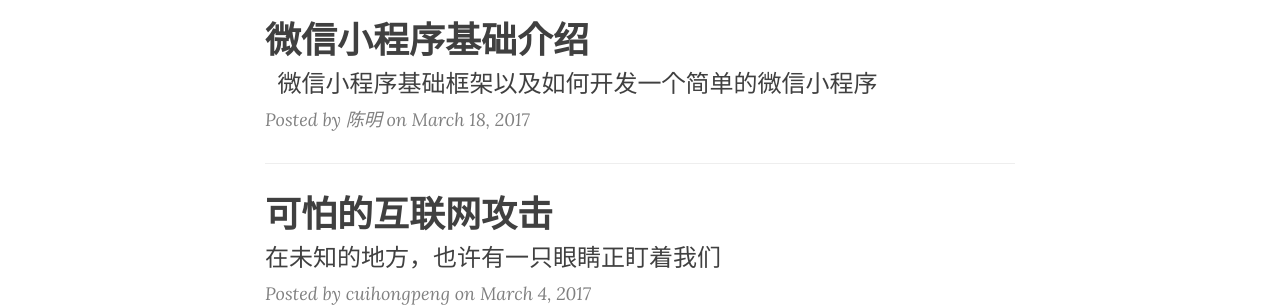
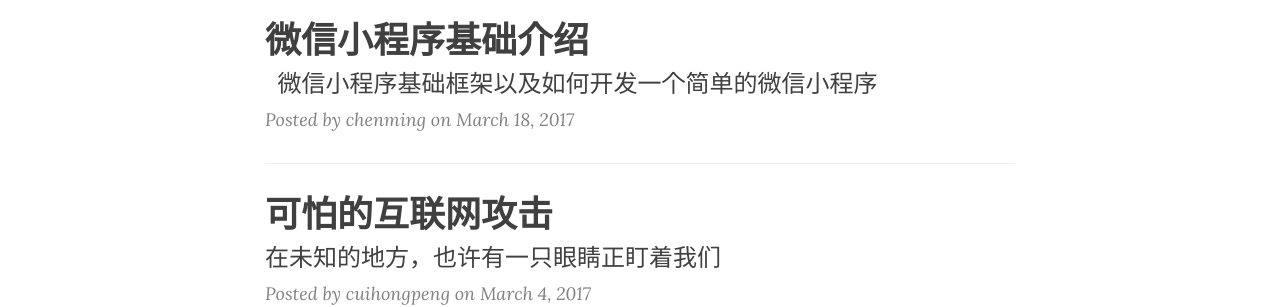
Before and after one commit to lizouzt/blog, a Jekyll site: the page built from index.html, in a window 1280 px wide. Shown: the part 770-1077 px from the top of the page. Built offline with Jekyll 4.4.1, drawn with Linux system fonts in a browser that asks for light colours; nearby versions of some CDN libraries; the list of posts is cut into pages by our own code.

Commit message:
change image size.

```diff
--- a/_posts/2017-03-18-wechatapp.md
+++ b/_posts/2017-03-18-wechatapp.md
@@ -3,9 +3,9 @@
 title:      微信小程序基础介绍
 subtitle:   微信小程序基础框架以及如何开发一个简单的微信小程序
 date:       2017-03-18 17:00:00
-author:     "陈明"
+author:     "chenming"
 header-img: "img/post-bg-03.jpg"
 ---
-##一个简单的小程序长什么样
-![1.png](/blog/img/wechatapp/blacklist.jpg)
-![2.png](/blog/img/wechatapp/blacklistdetail.png)
+## 一个简单的小程序长什么样
+![1.png](/blog/img/wechatapp/blacklist.jpg =200)
+![2.png](/blog/img/wechatapp/blacklistdetail.jp =200)
```
